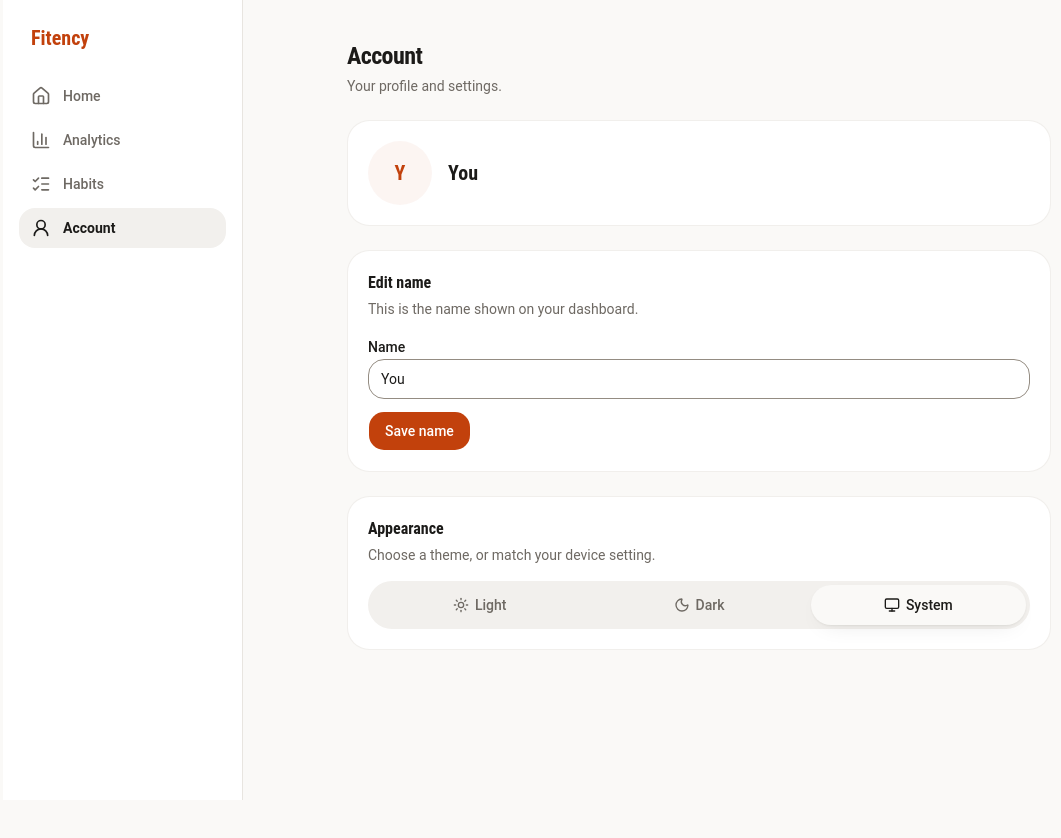
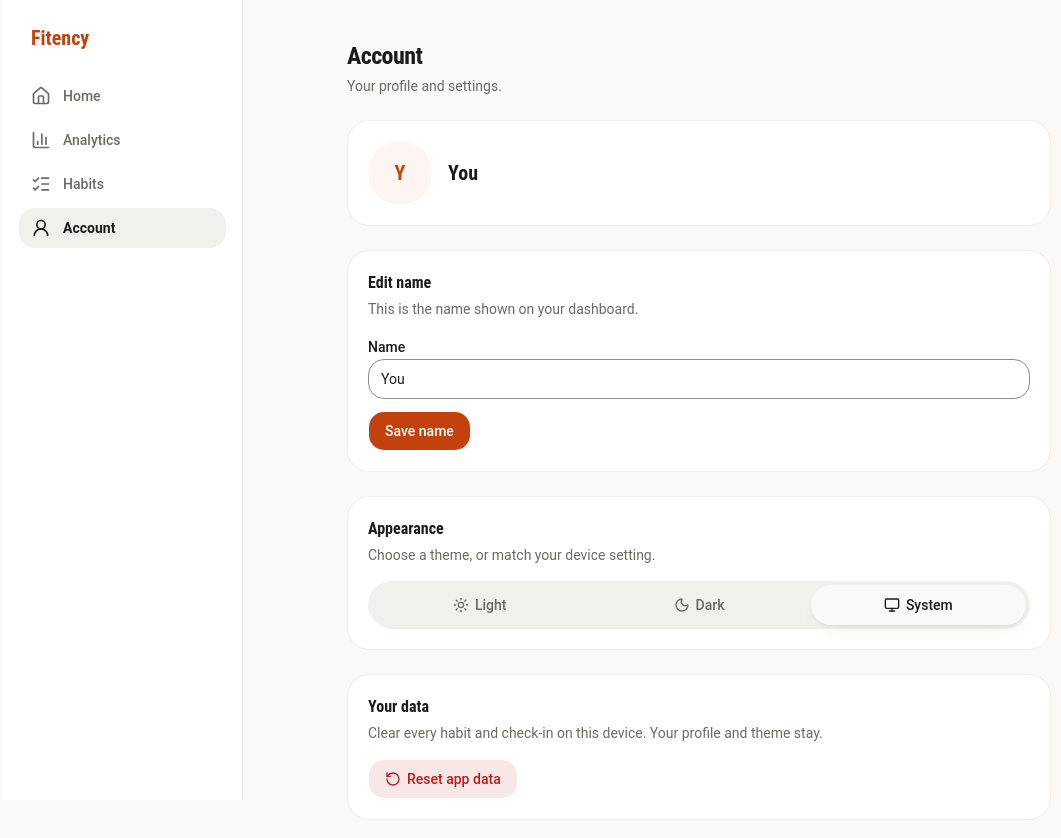
Before and after one commit to Sarfarosh-0/Everyday, a React (Vite) app in the folder frontend/: page /account in a window 1280 px wide. Shown: the top 838 px of the page, without its empty margins (61-1122 px from the left). Before the commit the page ends 800 px from the top, so only its background shows below. Built offline with nearby package versions, Linux system fonts and the light colour scheme.

Commit message:
feat: cache tab data, add reset action, and tidy auth routes

```diff
--- a/frontend/src/features/account/account-page.tsx
+++ b/frontend/src/features/account/account-page.tsx
@@ -1,22 +1,34 @@
-import { useEffect } from "react"
+import { useEffect, useState } from "react"
 import { toast } from "sonner"
 import { PageHeader } from "@/components/layout/page-header"
 import { NameEditForm } from "@/features/account/name-edit-form"
 import { ProfileCard } from "@/features/account/profile-card"
+import { ResetDataSection } from "@/features/account/reset-data-section"
 import { ThemeSelect } from "@/features/account/theme-select"
 import { useAuthStore } from "@/store/auth-store"
+import { useCompletionsStore } from "@/store/completions-store"
+import { useHabitsStore } from "@/store/habits-store"
+
+type AccountAction = "name" | "reset"
 
 export function AccountPage() {
   const user = useAuthStore((state) => state.user)
   const updateName = useAuthStore((state) => state.updateName)
+  const resetData = useAuthStore((state) => state.resetData)
   const accountError = useAuthStore((state) => state.error)
   const clearError = useAuthStore((state) => state.clearError)
+  const resetHabits = useHabitsStore((state) => state.reset)
+  const resetCompletions = useCompletionsStore((state) => state.reset)
+
+  const [activeAction, setActiveAction] = useState<AccountAction | null>(null)
+  const [resetting, setResetting] = useState(false)
 
   useEffect(() => {
     clearError()
   }, [clearError])
 
   async function saveName(name: string): Promise<boolean> {
+    setActiveAction("name")
     clearError()
 
     const saved = await updateName(name)
@@ -24,6 +36,23 @@ export function AccountPage() {
 
     toast.success("Name updated.")
     return true
+  }
+
+  async function clearData() {
+    setActiveAction("reset")
+    setResetting(true)
+    clearError()
+
+    const cleared = await resetData()
+    if (!cleared) {
+      setResetting(false)
+      return
+    }
+
+    resetHabits()
+    resetCompletions()
+    setResetting(false)
+    toast.success("Your habits and history were cleared.")
   }
 
   if (!user) return null
@@ -35,10 +64,15 @@ export function AccountPage() {
         <ProfileCard user={user} />
         <NameEditForm
           currentName={user.name}
-          error={accountError}
+          error={activeAction === "name" ? accountError : null}
           onSave={saveName}
         />
         <ThemeSelect />
+        <ResetDataSection
+          resetting={resetting}
+          error={activeAction === "reset" ? accountError : null}
+          onReset={clearData}
+        />
       </div>
     </>
   )
--- /dev/null
+++ b/frontend/src/features/account/reset-data-section.tsx
@@ -0,0 +1,72 @@
+import { useRef, useState } from "react"
+import { RotateCcw } from "lucide-react"
+import { ConfirmDialog } from "@/components/confirm-dialog"
+import { Button } from "@/components/ui/button"
+
+type ResetDataSectionProps = {
+  resetting: boolean
+  error: string | null
+  onReset: () => Promise<void>
+}
+
+export function ResetDataSection({
+  resetting,
+  error,
+  onReset,
+}: ResetDataSectionProps) {
+  const [confirmOpen, setConfirmOpen] = useState(false)
+  const resetButtonRef = useRef<HTMLButtonElement>(null)
+
+  // Radix only restores focus to an AlertDialogTrigger; remember the opener.
+  function restoreResetButton(event: Event) {
+    event.preventDefault()
+    resetButtonRef.current?.focus()
+  }
+
+  return (
+    <section
+      aria-labelledby="reset-data-title"
+      className="rounded-xl border border-border/60 bg-card p-5"
+    >
+      <h2
+        id="reset-data-title"
+        className="font-heading text-base font-semibold"
+      >
+        Your data
+      </h2>
+      <p className="mt-1 text-sm text-muted-foreground">
+        Clear every habit and check-in on this device. Your profile and theme
+        stay.
+      </p>
+
+      {error ? (
+        <p role="alert" className="mt-3 text-sm text-destructive">
+          {error}
+        </p>
+      ) : null}
+
+      <Button
+        ref={resetButtonRef}
+        type="button"
+        variant="destructive"
+        className="mt-4"
+        disabled={resetting}
+        aria-busy={resetting || undefined}
+        onClick={() => setConfirmOpen(true)}
+      >
+        <RotateCcw aria-hidden />
+        {resetting ? "Clearing…" : "Reset app data"}
+      </Button>
+
+      <ConfirmDialog
+        open={confirmOpen}
+        onOpenChange={setConfirmOpen}
+        title="Reset your data?"
+        description="This removes all habits and check-in history from this device. Your profile and theme stay. This cannot be undone."
+        confirmLabel="Reset data"
+        onConfirm={() => void onReset()}
+        onCloseAutoFocus={restoreResetButton}
+      />
+    </section>
+  )
+}
--- a/frontend/src/features/analytics/analytics-page.tsx
+++ b/frontend/src/features/analytics/analytics-page.tsx
@@ -75,8 +75,8 @@ export function AnalyticsPage() {
   const empty = habits.length === 0 || completions.length === 0
 
   function retry() {
-    void loadHabits()
-    void loadCompletions()
+    void loadHabits(true)
+    void loadCompletions(true)
   }
 
   return (
--- a/frontend/src/features/home/home-page.tsx
+++ b/frontend/src/features/home/home-page.tsx
@@ -73,8 +73,8 @@ export function HomePage() {
   const error = habitsError ?? completionsError
 
   function retry() {
-    void loadHabits()
-    void loadCompletions()
+    void loadHabits(true)
+    void loadCompletions(true)
   }
 
   function toggleHabit(habitId: string) {
--- a/frontend/src/lib/services/auth.ts
+++ b/frontend/src/lib/services/auth.ts
@@ -71,7 +71,7 @@ function findUser(auth: StoredAuth, userId: string | null): StoredUser | null {
   return auth.users.find((user) => user.id === userId) ?? null
 }
 
-const DEFAULT_USER_NAME = "You"
+export const DEFAULT_USER_NAME = "You"
 
 /**
  * Resolves the profile used while sign-in is disabled: the active session,
@@ -204,6 +204,15 @@ export async function updateName(name: string): Promise<User> {
   return toUser(updated)
 }
 
+/** Clears habits and check-ins but keeps the local profile and theme. */
+export async function resetLocalData(): Promise<void> {
+  await simulateDelay()
+
+  const userId = requireSessionUserId()
+  removeStorageItem(userCollectionKey(userId, "habits"))
+  removeStorageItem(userCollectionKey(userId, "completions"))
+}
+
 export async function deleteAccount(): Promise<void> {
   await simulateDelay()
 
--- a/frontend/src/routes/app-routes.tsx
+++ b/frontend/src/routes/app-routes.tsx
@@ -1,4 +1,4 @@
-import { BrowserRouter, Route, Routes } from "react-router"
+import { BrowserRouter, Navigate, Route, Routes } from "react-router"
 import { AppShell } from "@/components/layout/app-shell"
 import { AccountPage } from "@/features/account/account-page"
 import { AnalyticsPage } from "@/features/analytics/analytics-page"
@@ -19,6 +19,8 @@ export function AppRoutes() {
             <Route path="account" element={<AccountPage />} />
           </Route>
         </Route>
+        <Route path="/login" element={<Navigate to="/" replace />} />
+        <Route path="/signup" element={<Navigate to="/" replace />} />
         <Route path="*" element={<NotFoundPage />} />
       </Routes>
     </BrowserRouter>
--- a/frontend/src/store/completions-store.ts
+++ b/frontend/src/store/completions-store.ts
@@ -9,9 +9,11 @@ import {
 type CompletionsState = {
   completions: Completion[]
   loading: boolean
+  loaded: boolean
   error: string | null
-  loadCompletions: () => Promise<void>
+  loadCompletions: (force?: boolean) => Promise<void>
   toggleCompletion: (habitId: string, date: string) => Promise<boolean>
+  removeForHabit: (habitId: string) => void
   clearError: () => void
   reset: () => void
 }
@@ -19,16 +21,21 @@ type CompletionsState = {
 export const useCompletionsStore = create<CompletionsState>((set, get) => ({
   completions: [],
   loading: false,
+  loaded: false,
   error: null,
 
-  loadCompletions: async () => {
+  loadCompletions: async (force = false) => {
+    const { loaded, loading } = get()
+    if (loading || (loaded && !force)) return
+
     set({ loading: true, error: null })
     try {
       const completions = await getCompletions()
-      set({ completions, loading: false })
+      set({ completions, loading: false, loaded: true })
     } catch (error) {
       set({
         loading: false,
+        loaded: false,
         error: getServiceErrorMessage(error, "Could not load your check-ins."),
       })
     }
@@ -62,7 +69,16 @@ export const useCompletionsStore = create<CompletionsState>((set, get) => ({
     }
   },
 
+  // Keep cached check-ins in sync after a habit is deleted.
+  removeForHabit: (habitId) =>
+    set((state) => ({
+      completions: state.completions.filter(
+        (completion) => completion.habitId !== habitId,
+      ),
+    })),
+
   clearError: () => set({ error: null }),
 
-  reset: () => set({ completions: [], loading: false, error: null }),
+  reset: () =>
+    set({ completions: [], loading: false, loaded: false, error: null }),
 }))
--- a/frontend/src/store/habits-store.ts
+++ b/frontend/src/store/habits-store.ts
@@ -11,8 +11,9 @@ import {
 type HabitsState = {
   habits: Habit[]
   loading: boolean
+  loaded: boolean
   error: string | null
-  loadHabits: () => Promise<void>
+  loadHabits: (force?: boolean) => Promise<void>
   createHabit: (input: HabitInput) => Promise<Habit | null>
   updateHabit: (id: string, input: HabitInput) => Promise<Habit | null>
   deleteHabit: (id: string) => Promise<boolean>
@@ -20,19 +21,24 @@ type HabitsState = {
   reset: () => void
 }
 
-export const useHabitsStore = create<HabitsState>((set) => ({
+export const useHabitsStore = create<HabitsState>((set, get) => ({
   habits: [],
   loading: false,
+  loaded: false,
   error: null,
 
-  loadHabits: async () => {
+  loadHabits: async (force = false) => {
+    const { loaded, loading } = get()
+    if (loading || (loaded && !force)) return
+
     set({ loading: true, error: null })
     try {
       const habits = await getHabits()
-      set({ habits, loading: false })
+      set({ habits, loading: false, loaded: true })
     } catch (error) {
       set({
         loading: false,
+        loaded: false,
         error: getServiceErrorMessage(error, "Could not load your habits."),
       })
     }
@@ -88,5 +94,5 @@ export const useHabitsStore = create<HabitsState>((set) => ({
 
   clearError: () => set({ error: null }),
 
-  reset: () => set({ habits: [], loading: false, error: null }),
+  reset: () => set({ habits: [], loading: false, loaded: false, error: null }),
 }))
```
Also changed, not shown: frontend/src/features/habits/habits-page.tsx (+7 -2 lines), frontend/src/features/home/greeting-header.tsx (+7 -2 lines), frontend/src/store/auth-store.ts (+27 -0 lines), 2 other files (tests, documents, lock files or other folders).
